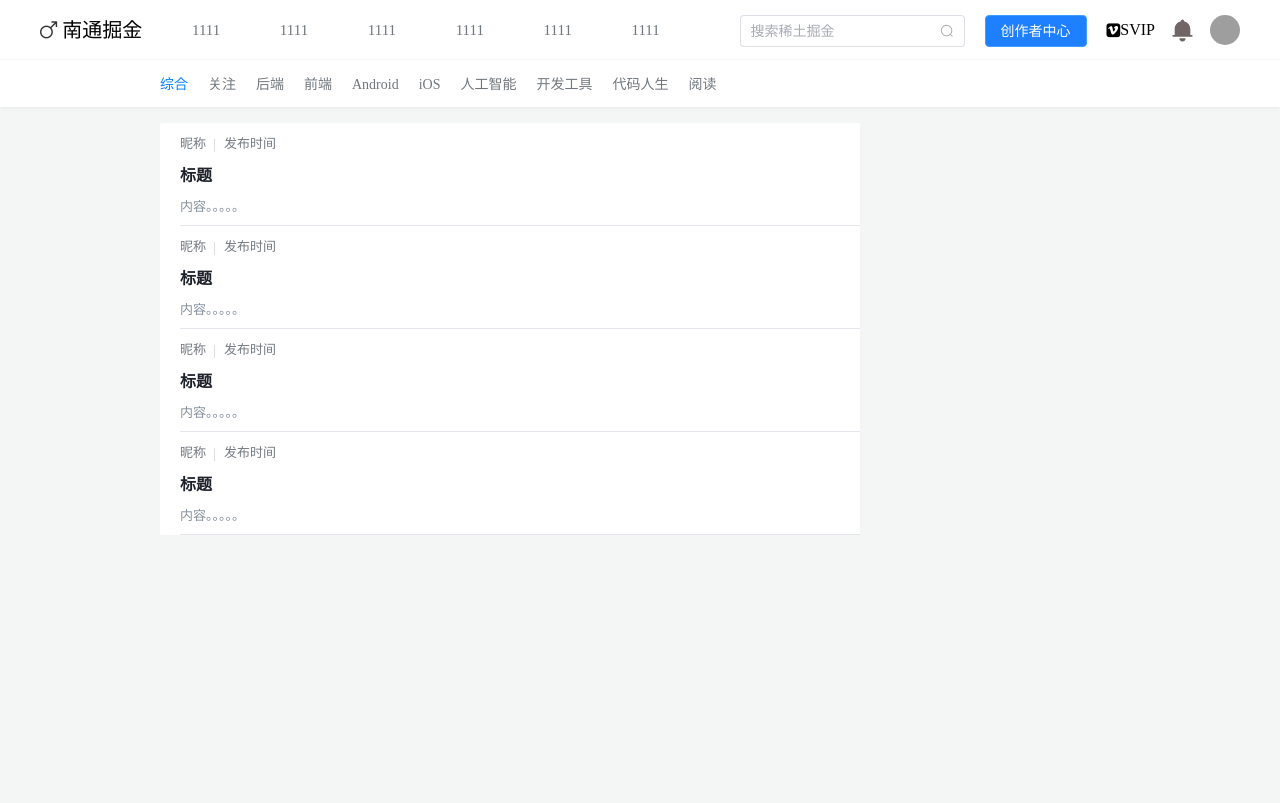
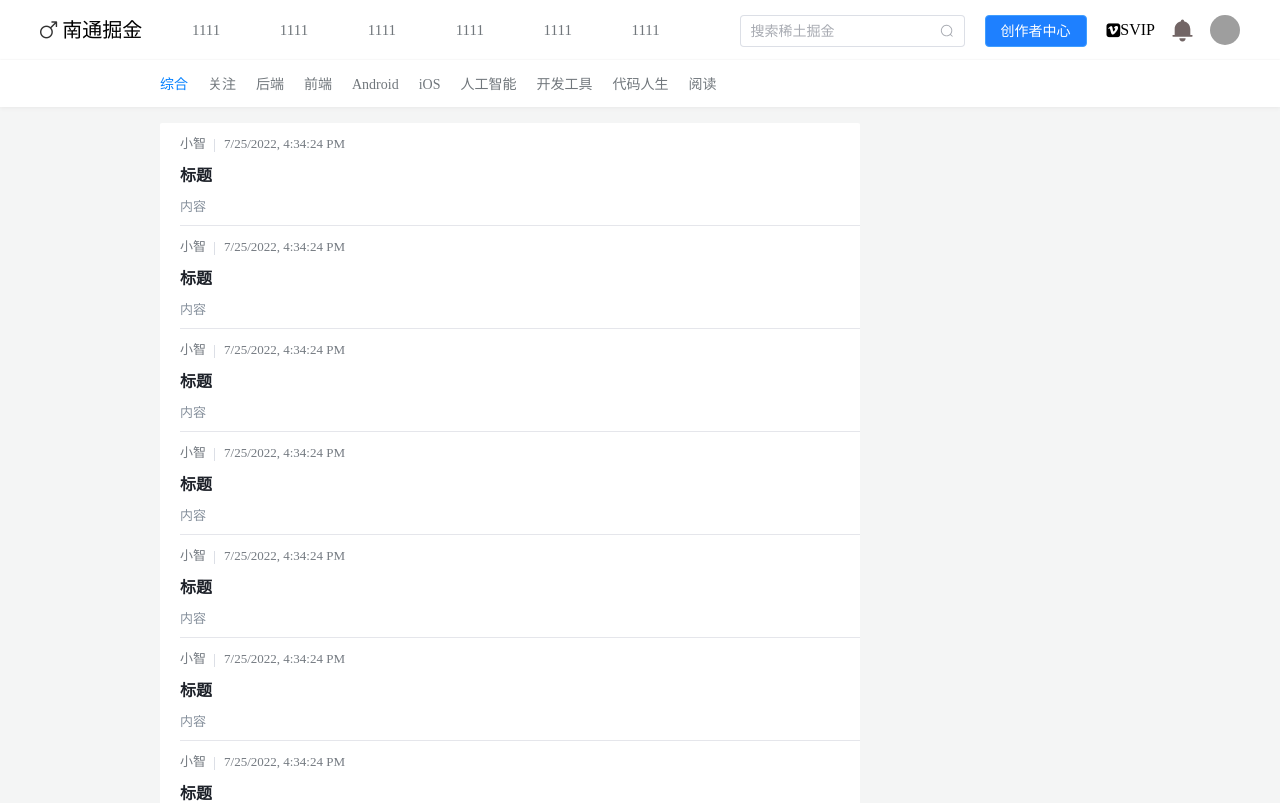
Before and after one commit to lxy-Jason/juejin1, a Vue app: page /home in a window 1280 px wide. Shown: the top 803 px of the page. Built offline with nearby package versions, Linux system fonts and the light colour scheme; grey boxes are pictures that could not be loaded.

Commit message:
constantScroll

```diff
--- /dev/null
+++ b/src/components/content/Lists.vue
@@ -0,0 +1,91 @@
+<template>
+  <div class="container" @click="scrollHandle">
+    <List
+      v-for="(ListData, index) in ListDatas"
+      :data="ListData"
+      :key="index"
+      ref="List"
+    ></List>
+  </div>
+</template>
+
+<script>
+import List from "@/views/Home/component/List.vue";
+
+export default {
+  components: { List },
+  data() {
+    return {
+      ListDatas: [
+        {
+          name: "小智",
+          time: new Date().toLocaleString(),
+          title: "标题",
+          content: "内容",
+        },
+        {
+          name: "小智",
+          time: new Date().toLocaleString(),
+          title: "标题",
+          content: "内容",
+        },
+        {
+          name: "小智",
+          time: new Date().toLocaleString(),
+          title: "标题",
+          content: "内容",
+        },
+        {
+          name: "小智",
+          time: new Date().toLocaleString(),
+          title: "标题",
+          content: "内容",
+        },
+        {
+          name: "小智",
+          time: new Date().toLocaleString(),
+          title: "标题",
+          content: "内容",
+        },
+        {
+          name: "小智",
+          time: new Date().toLocaleString(),
+          title: "标题",
+          content: "内容",
+        },
+        {
+          name: "小智",
+          time: new Date().toLocaleString(),
+          title: "标题",
+          content: "内容",
+        },
+        {
+          name: "小智",
+          time: new Date().toLocaleString(),
+          title: "标题",
+          content: "内容",
+        },
+        {
+          name: "小智",
+          time: new Date().toLocaleString(),
+          title: "标题",
+          content: "内容",
+        },
+      ],
+    };
+  },
+  created() {
+    document.addEventListener("scroll", () => {
+      const List = this.$refs.List.at(-1).$el;
+      // console.log(List);
+      if (List.getBoundingClientRect().bottom - document.documentElement.clientHeight <= 0) {
+        // console.log(
+        //   List.getBoundingClientRect().bottom -
+        //     document.documentElement.clientHeight
+        // );
+        this.ListDatas = [...this.ListDatas, ...this.ListDatas];
+      }
+    });
+  },
+};
+</script>
--- a/src/components/header/Header.vue
+++ b/src/components/header/Header.vue
@@ -8,35 +8,24 @@
           class="fa fa-mars iconmargin"
           style="color: #333"
         ></i>南通掘金</div>
+
       <div class="mid-grid">
-        <div class="nav">
-          1111
+        <div class="nav" v-for="(content,index) in contents" :key="index">
+          {{content}}
         </div>
-        <div class="nav">
-          1111
-        </div>
-        <div class="nav">
-          1111
-        </div>
-        <div class="nav">
-          1111
-        </div>
-        <div class="nav">
-          1111
-        </div>
-        <div class="nav">
-          1111
-        </div>
+
         <div class="search">
           <el-input
             placeholder="搜索稀土掘金"
             suffix-icon="Search"
           ></el-input>
         </div>
+
         <div class="button">
           <el-button type="primary">创作者中心</el-button>
         </div>
       </div>
+
       <div class="right-gird">
         <i
           class="fa fa-vimeo-square"
@@ -68,6 +57,11 @@ export default {
     Search,
     NavList
   },
+  data(){
+    return {
+      contents:[1111,1111,1111,1111,1111,1111]
+    }
+  }
 };
 </script>
 
--- a/src/views/Home/component/List.vue
+++ b/src/views/Home/component/List.vue
@@ -1,66 +1,42 @@
 <template>
   <div>
-    <div>
     <div class="item-name">
-        <span>昵称</span>
+      <span>{{ data.name }}</span>
       <el-divider direction="vertical"></el-divider>
-        <span class="item-name2">发布时间</span>
+      <span class="item-name2">{{ data.time }}</span>
     </div>
     <div class="item-box">
       <div>
-          <div class="item-title">标题</div>
-          <div class="item-content">内容。。。。。</div>
-        </div>
-      </div>
-    </div>
-    <div>
-      <div class="item-name">
-        <span>昵称</span>
-        <el-divider direction="vertical"></el-divider>
-        <span class="item-name2">发布时间</span>
-      </div>
-      <div class="item-box">
-        <div>
-          <div class="item-title">标题</div>
-          <div class="item-content">内容。。。。。</div>
-        </div>
-      </div>
-    </div>
-    <div>
-      <div class="item-name">
-        <span>昵称</span>
-        <el-divider direction="vertical"></el-divider>
-        <span class="item-name2">发布时间</span>
-      </div>
-      <div class="item-box">
-        <div>
-          <div class="item-title">标题</div>
-          <div class="item-content">内容。。。。。</div>
-        </div>
-      </div>
-    </div>
-    <div>
-      <div class="item-name">
-        <span>昵称</span>
-        <el-divider direction="vertical"></el-divider>
-        <span class="item-name2">发布时间</span>
-      </div>
-      <div class="item-box">
-        <div>
-          <div class="item-title">标题</div>
-          <div class="item-content">内容。。。。。</div>
-        </div>
+        <div class="item-title">{{ data.title }}</div>
+        <div class="item-content">{{ data.content }}</div>
       </div>
     </div>
   </div>
 </template>
 
 <script>
-export default{}
+export default {
+  props: {
+    data: {
+      name: String,
+      time: Object,
+      title: String,
+      content: String,
+    },
+  },
+  data() {
+    return {
+      name: "曾思程",
+      time: "时间",
+      title: "标题",
+      content: "内容。。。。。",
+    };
+  },
+};
 </script>
 <style lang="scss" scoped>
 .item-name {
-  margin-left:20px;
+  margin-left: 20px;
   padding-top: 10px;
   font-size: 13px;
   color: #747a81;
@@ -71,7 +47,7 @@ export default{}
   color: #747a81;
 }
 .item-box {
-  margin-left:20px;
+  margin-left: 20px;
   cursor: pointer;
   display: flex;
   justify-content: space-between;
--- a/src/views/Home/index.vue
+++ b/src/views/Home/index.vue
@@ -1,10 +1,8 @@
 <template>
 <Header></Header>
  <out-page>
-  <template #main>
-  <div class="container">
-    <List></List>
-      </div>
+<template #main>
+    <Lists/>
     </template>
   </out-page>
 </template>
@@ -13,6 +11,7 @@
 import Header from "@/components/header/Header.vue"
 import List from "@/views/Home/component/List.vue"
 import OutPage from "@/components/outPage/OutPage.vue"
+import Lists from "@/components/content/Lists.vue"
 </script>
 <style lang="scss" scoped>
 .list-content {
```
Also changed, not shown: 1 other file (tests, documents, lock files or other folders). Lines whose indentation alone changed are shown as unchanged.
